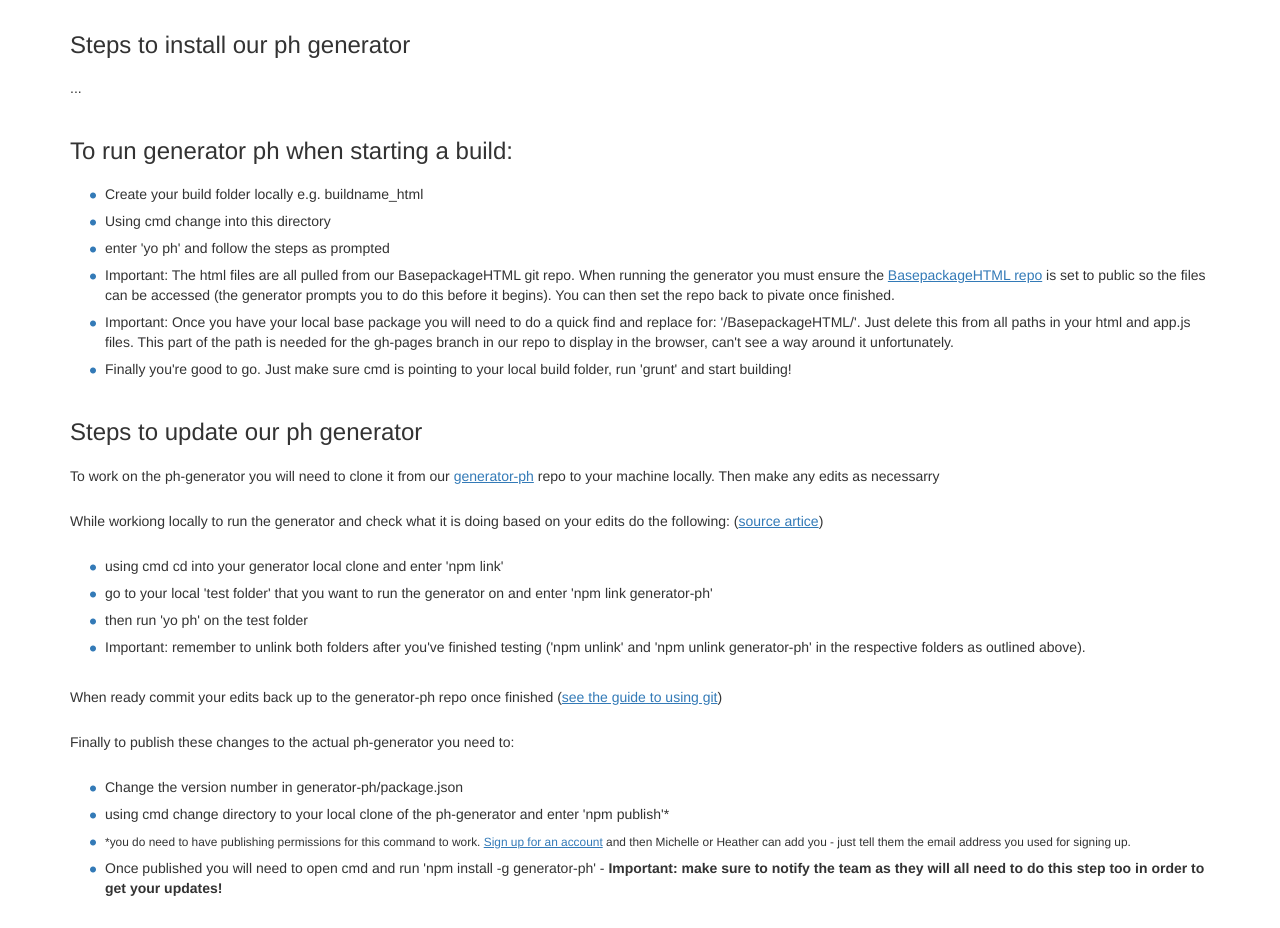
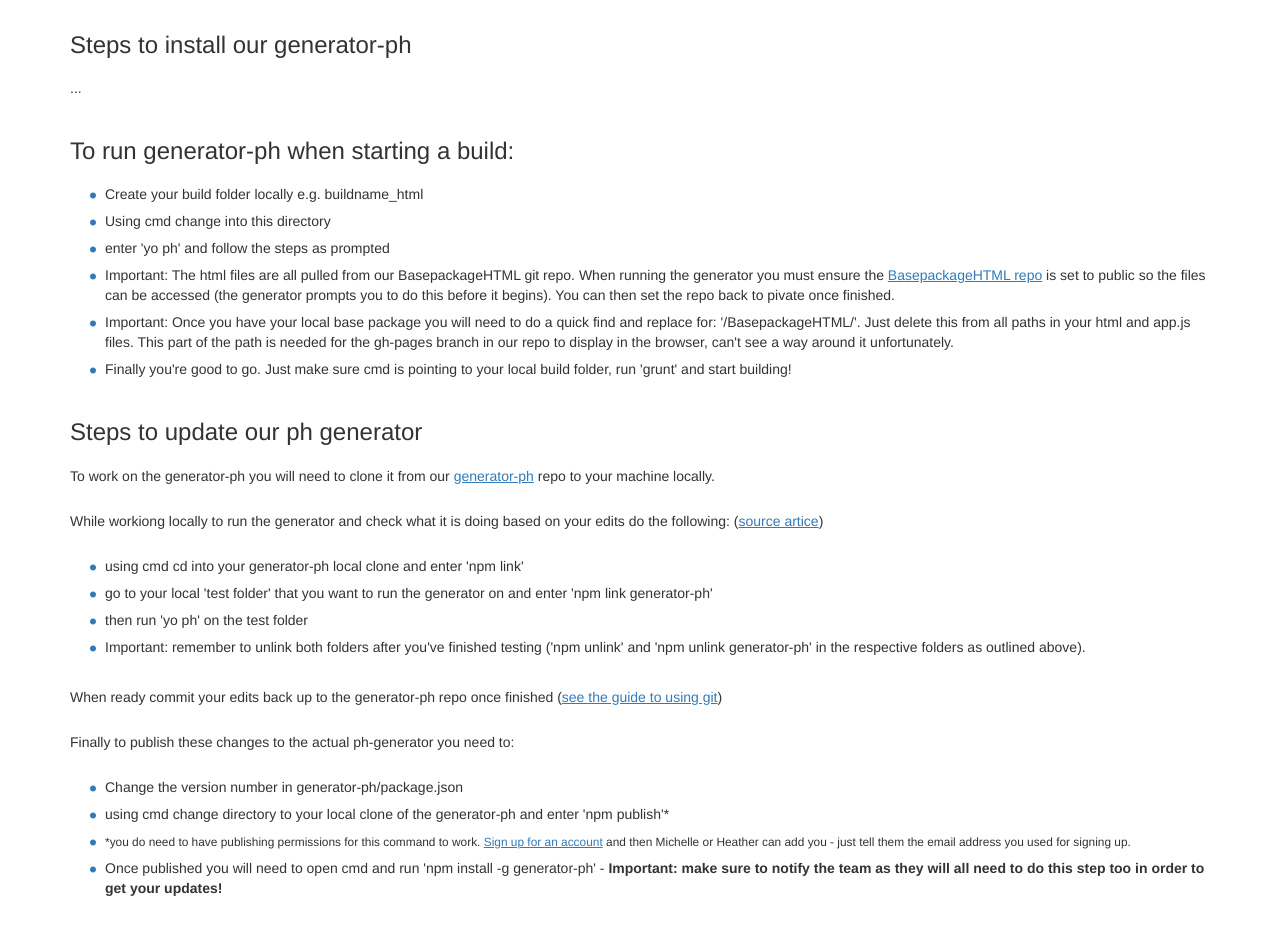
Before and after one commit to shellington/BasepackageHTML, a website: page guides/yeoman-generator.html in a window 1280 px wide. Shown: the part 1180-2108 px from the top of the page. Drawn offline with Linux system fonts and the light colour scheme.

Commit message:
yeoman guide edits

```diff
--- a/guides/yeoman-generator.html
+++ b/guides/yeoman-generator.html
@@ -37,14 +37,14 @@
 		<div class="row">
 			<section class="col-sm-12 cms-content">
 				<h1>Yeoman Generator</h1>
-				<p>We have a yeoman generator set up called 'ph-generator'</p>
+				<p>We have a yeoman generator set up called 'generator-ph'</p>
 				<p>Currently it is set to install a base package of files to start a site build from. The following are pulled in:</p>
 				<p><img src="/BasepackageHTML/guides/images/yeoman-basepackage.jpg" /></p>
 
-				<h3>Steps to install our ph generator</h3>
+				<h3>Steps to install our generator-ph</h3>
 				<p>...</p>
 
-				<h3>To run generator ph when starting a build:</h3>
+				<h3>To run generator-ph when starting a build:</h3>
 				<ul>
 					<li>Create your build folder locally e.g. buildname_html</li>
 					<li>Using cmd change into this directory</li>
@@ -56,10 +56,10 @@
 
 
 				<h3>Steps to update our ph generator</h3>
-				<p>To work on the ph-generator you will need to clone it from our <a target="_blank" href="https://github.com/PhCreative/generator-ph">generator-ph</a> repo to your machine locally. Then make any edits as necessarry</p>
+				<p>To work on the generator-ph you will need to clone it from our <a target="_blank" href="https://github.com/PhCreative/generator-ph">generator-ph</a> repo to your machine locally.</p>
 				<p>While workiong locally to run the generator and check what it is doing based on your edits do the following: (<a target="_blank" href="http://elegantcode.com/2011/12/16/taking-baby-steps-with-node-js-linking-local-packages-with-npm/">source artice</a>)</p>
 				<ul>
-					<li>using cmd cd into your generator local clone and enter 'npm link'</li>
+					<li>using cmd cd into your generator-ph local clone and enter 'npm link'</li>
 					<li>go to your local 'test folder' that you want to run the generator on and enter 'npm link generator-ph'</li>
 					<li>then run 'yo ph' on the test folder</li>
 					<li>Important: remember to unlink both folders after you've finished testing ('npm unlink' and 'npm unlink generator-ph' in the respective folders as outlined above).</li>
@@ -68,7 +68,7 @@
 				<p>Finally to publish these changes to the actual ph-generator you need to:</p>
 				<ul>
 					<li>Change the version number in generator-ph/package.json</li>
-					<li>using cmd change directory to your local clone of the ph-generator and enter 'npm publish'*</li>
+					<li>using cmd change directory to your local clone of the generator-ph and enter 'npm publish'*</li>
 					<li><small>*you do need to have publishing permissions for this command to work. <a target="_blank" href="https://www.npmjs.com/">Sign up for an account</a> and then Michelle or Heather can add you - just tell them the email address you used for signing up.</small></li>
 					<li>Once published you will need to open cmd and run 'npm install -g generator-ph' - <strong>Important: make sure to notify the team as they will all need to do this step too in order to get your updates!</strong></li>
 				</ul>
```
